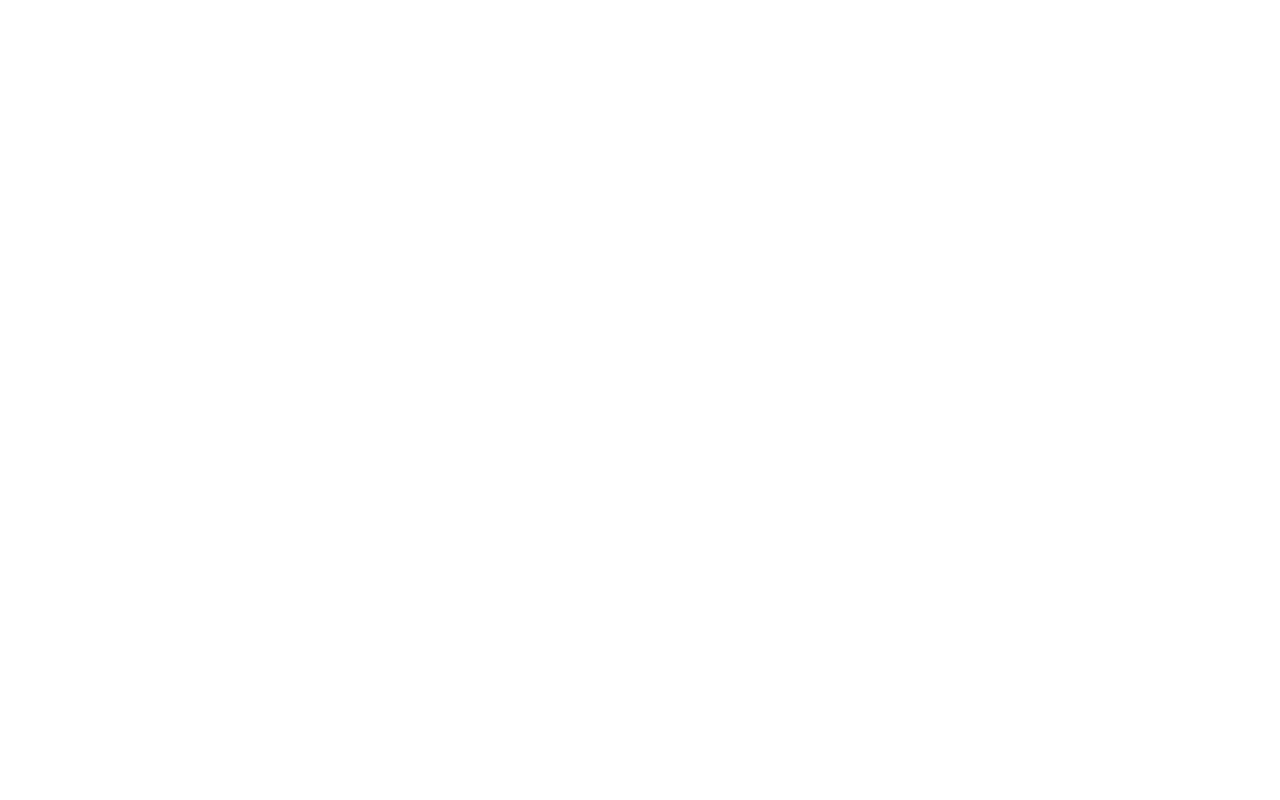
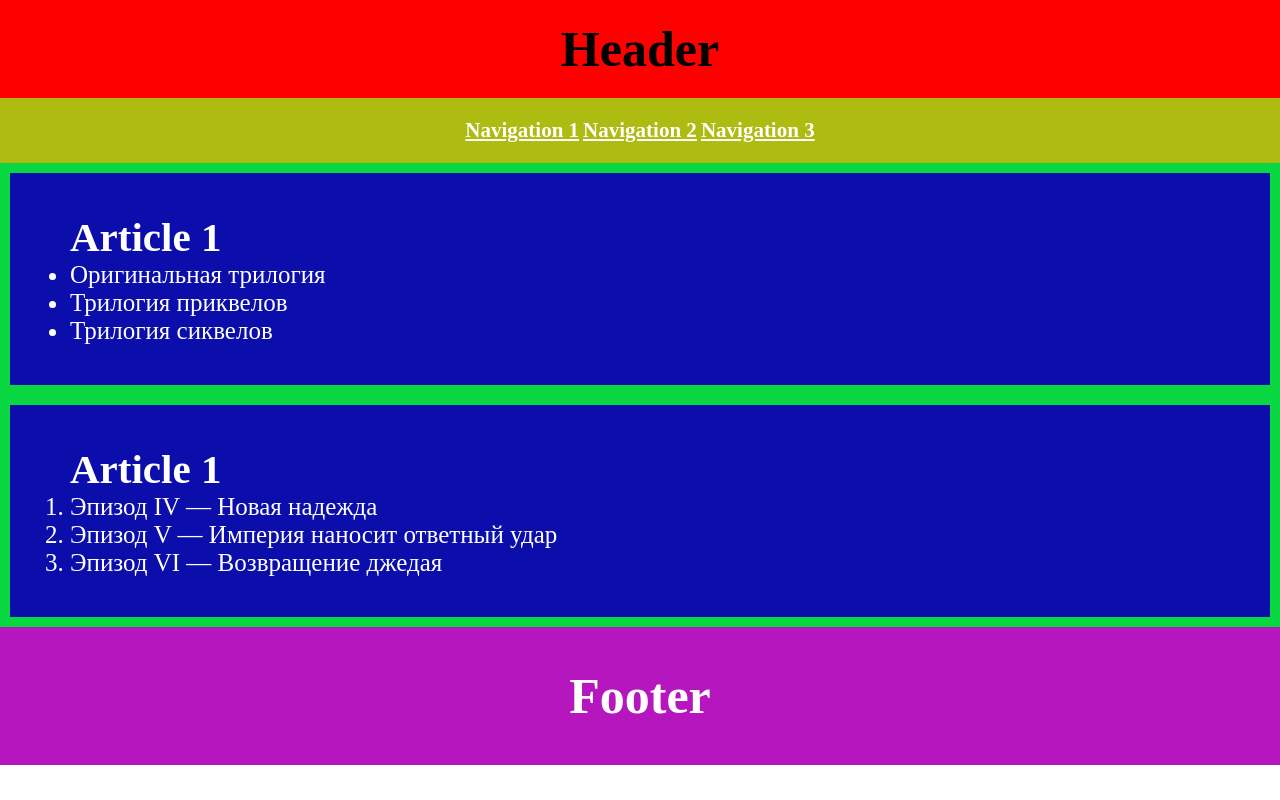
Before and after one commit to js-tasks-ru/htmlcss-20220519_aleksandr440, a website: page 02-dz0/01-semantic-mockup/solution.html in a window 1280 px wide. Drawn offline with Linux system fonts and the light colour scheme.

Commit message:
complete dz0-01-semantic-mockup

```diff
--- a/02-dz0/01-semantic-mockup/solution.html
+++ b/02-dz0/01-semantic-mockup/solution.html
@@ -1,4 +1,100 @@
 <!DOCTYPE html>
 <html lang="ru">
-    <!-- Ваше решение -->
+    <head>
+      <meta charset="UTF-8">
+      <title>Semantic</title>
+      <style>
+
+        *,*:after,*:before {
+          padding: 0;
+          margin: 0;
+          box-sizing: border-box;
+        }
+
+        .header__title {
+          text-align: center;
+          background: #ff0000;
+          padding: 20px 0;
+          font-size: 50px;
+        }
+
+        .header__nav {
+          background: #aebb11;
+          padding: 20px 0;
+          text-align: center;
+        }
+
+        .header__link {
+          color:#fff;
+          font-weight: bold;
+          font-size: 21px;
+        }
+
+        .main {
+          background: #08d742;
+          padding: 10px;
+        }
+
+        .main__article {
+          margin-bottom: 20px;
+        }
+
+        .article {
+          background: #0c0eab;
+          padding: 40px 60px;
+          color:#fff;
+        }
+
+        .article__title {
+          font-size: 41px;
+        }
+
+        .article__ulist, .article__olist  {
+          font-size: 25px;
+        }
+
+        .footer {
+          text-align: center;
+          padding: 40px 0;
+          background: #b616be;
+          color:#fff;
+          font-weight: bold;
+          font-size: 50px;
+        }
+      </style>
+    </head>
+    <body>
+        <header class="header">
+          <h1 class="header__title">Header</h1>
+          <nav class="header__nav">
+            <a href="#" class="header__link">Navigation 1</a>
+            <a href="#" class="header__link">Navigation 2</a>
+            <a href="#" class="header__link">Navigation 3</a>
+          </nav>
+        </header>
+
+        <main class="main">
+          <article class="article main__article">
+            <h2 class="article__title">Article 1</h2>
+            <ul class="article__ulist">
+              <li class="article__item">Оригинальная трилогия</li>
+              <li class="article__item">Трилогия приквелов</li>
+              <li class="article__item">Трилогия сиквелов</li>
+            </ul>
+          </article>
+
+          <article class="article">
+            <h2 class="article__title">Article 1</h2>
+            <ol class="article__olist">
+              <li class="article__item">Эпизод IV — Новая надежда</li>
+              <li class="article__item">Эпизод V — Империя наносит ответный удар</li>
+              <li class="article__item">Эпизод VI — Возвращение джедая</li>
+            </ol>
+          </article>
+        </main>
+
+        <footer class="footer">
+          Footer
+        </footer>
+    </body>
 </html>
```
